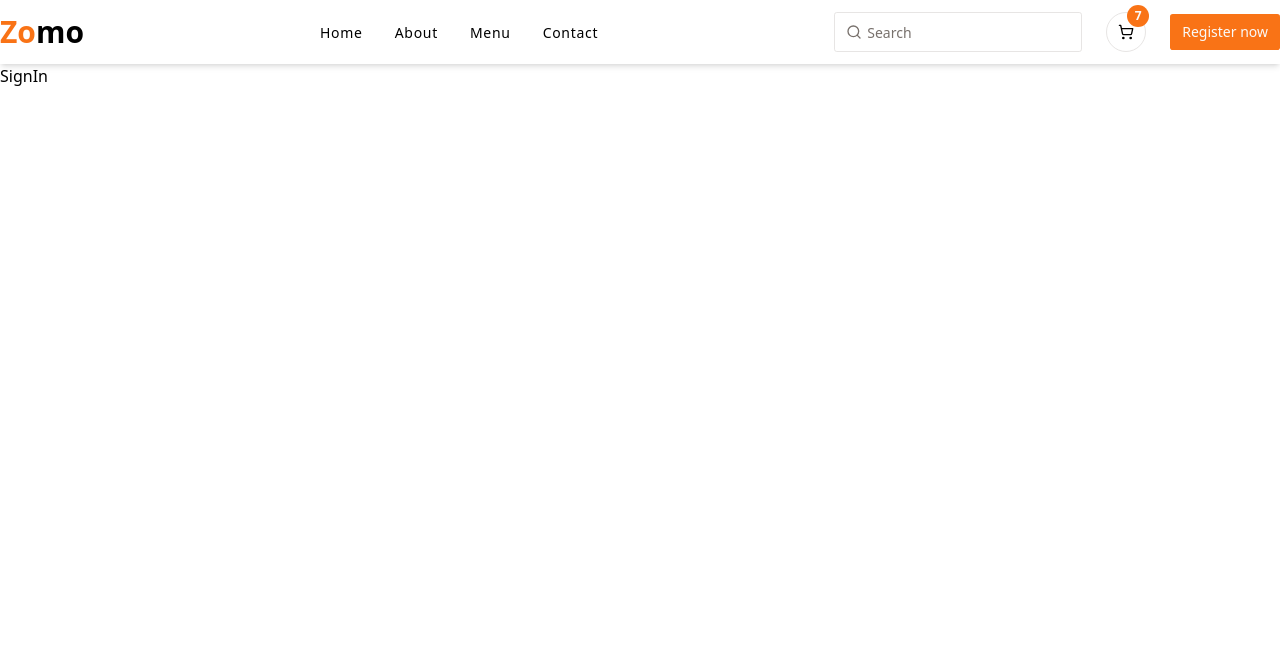
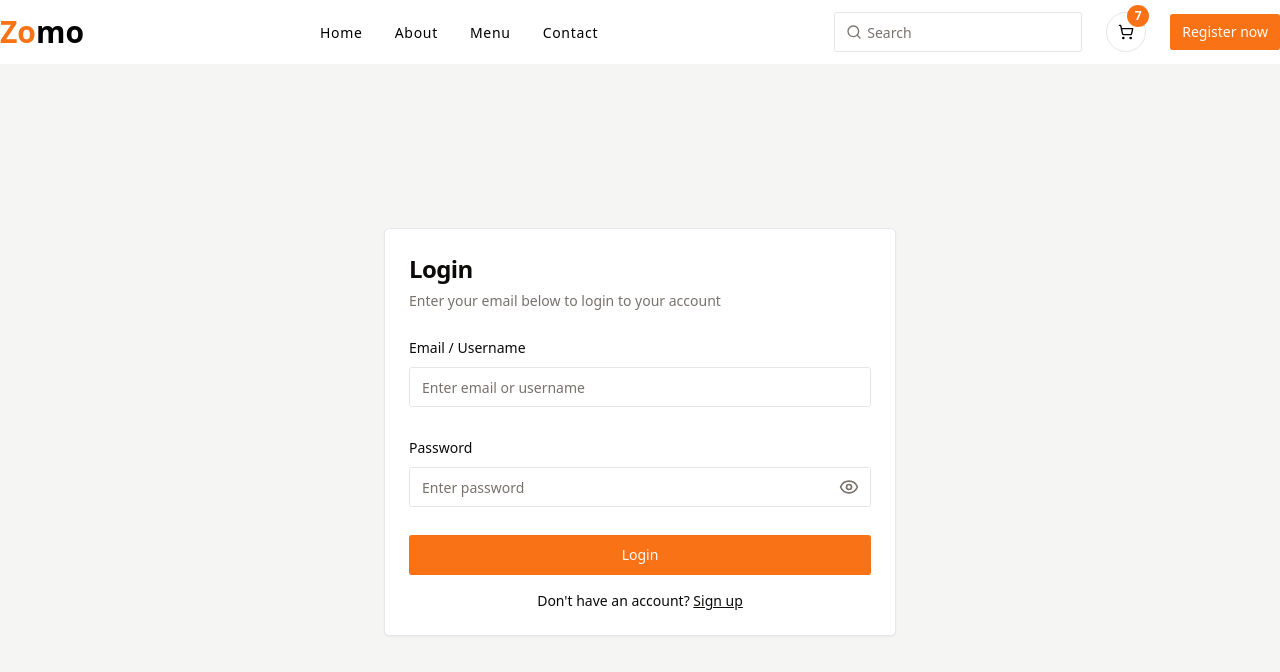
Before and after one commit to omor777/food-delivery-app, a Next.js app: page /sign-in in a window 1280 px wide. Shown: the top 672 px of the page. Built offline with nearby package versions, Linux system fonts and the light colour scheme.

Commit message:
login page design complete

```diff
--- a/src/app/(auth)/sign-in/page.tsx
+++ b/src/app/(auth)/sign-in/page.tsx
@@ -1,5 +1,117 @@
+"use client";
+import { Button } from "@/components/ui/button";
+import {
+  Card,
+  CardContent,
+  CardDescription,
+  CardHeader,
+  CardTitle,
+} from "@/components/ui/card";
+import {
+  Form,
+  FormControl,
+  FormField,
+  FormItem,
+  FormLabel,
+  FormMessage,
+} from "@/components/ui/form";
+import { Input } from "@/components/ui/input";
+import { zodResolver } from "@hookform/resolvers/zod";
+import { Eye, EyeOff } from "lucide-react";
+import Link from "next/link";
+import { useState } from "react";
+import { useForm } from "react-hook-form";
+import { z } from "zod";
+
+const singInSchema = z.object({
+  identifier: z.string(),
+  password: z.string(),
+});
+
 const SignIn = () => {
-  return <div>SignIn</div>;
+  const [showPassword, setShowPassword] = useState(false);
+  const form = useForm<z.infer<typeof singInSchema>>({
+    resolver: zodResolver(singInSchema),
+    defaultValues: {
+      identifier: "",
+      password: "",
+    },
+  });
+
+  const onSubmit = async (formData: z.infer<typeof singInSchema>) => {};
+  return (
+    <div className="bg-muted min-h-[calc(100vh-64px)] flex items-center justify-center">
+      <Card className="w-full max-w-lg mx-auto">
+        <CardHeader>
+          <CardTitle className="text-2xl">Login</CardTitle>
+          <CardDescription>
+            Enter your email below to login to your account
+          </CardDescription>
+        </CardHeader>
+        <CardContent>
+          <Form {...form}>
+            <form className="space-y-7" onSubmit={form.handleSubmit(onSubmit)}>
+              <FormField
+                control={form.control}
+                name="identifier"
+                render={({ field }) => (
+                  <FormItem>
+                    <FormLabel>Email / Username</FormLabel>
+                    <FormControl>
+                      <Input placeholder="Enter email or username" {...field} />
+                    </FormControl>
+                    <FormMessage />
+                  </FormItem>
+                )}
+              />
+              <FormField
+                name="password"
+                control={form.control}
+                render={({ field }) => (
+                  <FormItem>
+                    <FormLabel>Password</FormLabel>
+                    <FormControl>
+                      <div className="relative">
+                        <span
+                          onClick={() => setShowPassword((prev) => !prev)}
+                          className="absolute right-3 top-2.5 cursor-pointer"
+                        >
+                          {showPassword ? (
+                            <EyeOff className="size-5 text-muted-foreground" />
+                          ) : (
+                            <Eye className="size-5 text-muted-foreground" />
+                          )}
+                        </span>
+                        <Input
+                          type={showPassword ? "text" : "password"}
+                          placeholder="Enter password"
+                          {...field}
+                        />
+                      </div>
+                    </FormControl>
+                    <FormMessage />
+                  </FormItem>
+                )}
+              />
+              <Button className="w-full" type="submit">
+                Login
+              </Button>
+            </form>
+          </Form>
+
+          <div className="mt-4 text-center text-sm">
+            Don&apos;t have an account?{" "}
+            <Link
+              href="/sign-up"
+              className="underline hover:text-primary transition-colors font-medium"
+            >
+              Sign up
+            </Link>
+          </div>
+        </CardContent>
+      </Card>
+    </div>
+  );
 };
 
 export default SignIn;
--- a/src/app/(auth)/sign-up/page.tsx
+++ b/src/app/(auth)/sign-up/page.tsx
@@ -66,7 +66,7 @@ const SignUp = () => {
   const onSubmit = async (formData: z.infer<typeof formSchema>) => {};
 
   return (
-    <div className="py-10">
+    <div className="py-10 bg-muted min-h-[calc(100vh-64px)]">
       <Card className="max-w-xl lg:max-w-3xl mx-auto">
         <CardHeader>
           <CardTitle>Sign Up</CardTitle>
@@ -85,7 +85,11 @@ const SignUp = () => {
                     <FormItem>
                       <FormLabel>Username</FormLabel>
                       <FormControl>
-                        <Input placeholder="Enter your username" {...field} />
+                        <Input
+                          type="text"
+                          placeholder="Enter your username"
+                          {...field}
+                        />
                       </FormControl>
                       <FormMessage />
                     </FormItem>
@@ -248,7 +252,7 @@ const SignUp = () => {
             Already have an account?{" "}
             <Link
               href="/sign-in"
-              className="underline hover:text-primary transition-colors"
+              className="underline hover:text-primary transition-colors font-medium"
             >
               Sign in
             </Link>
```
